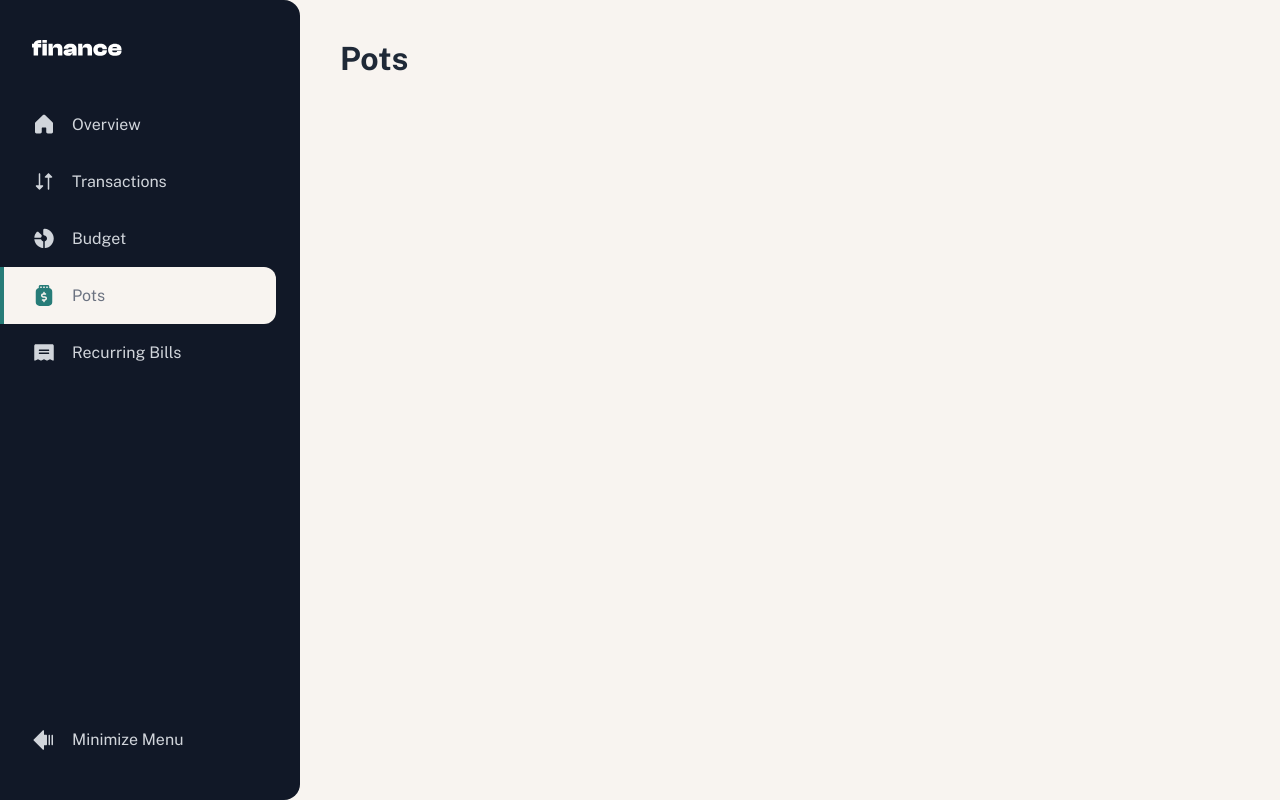
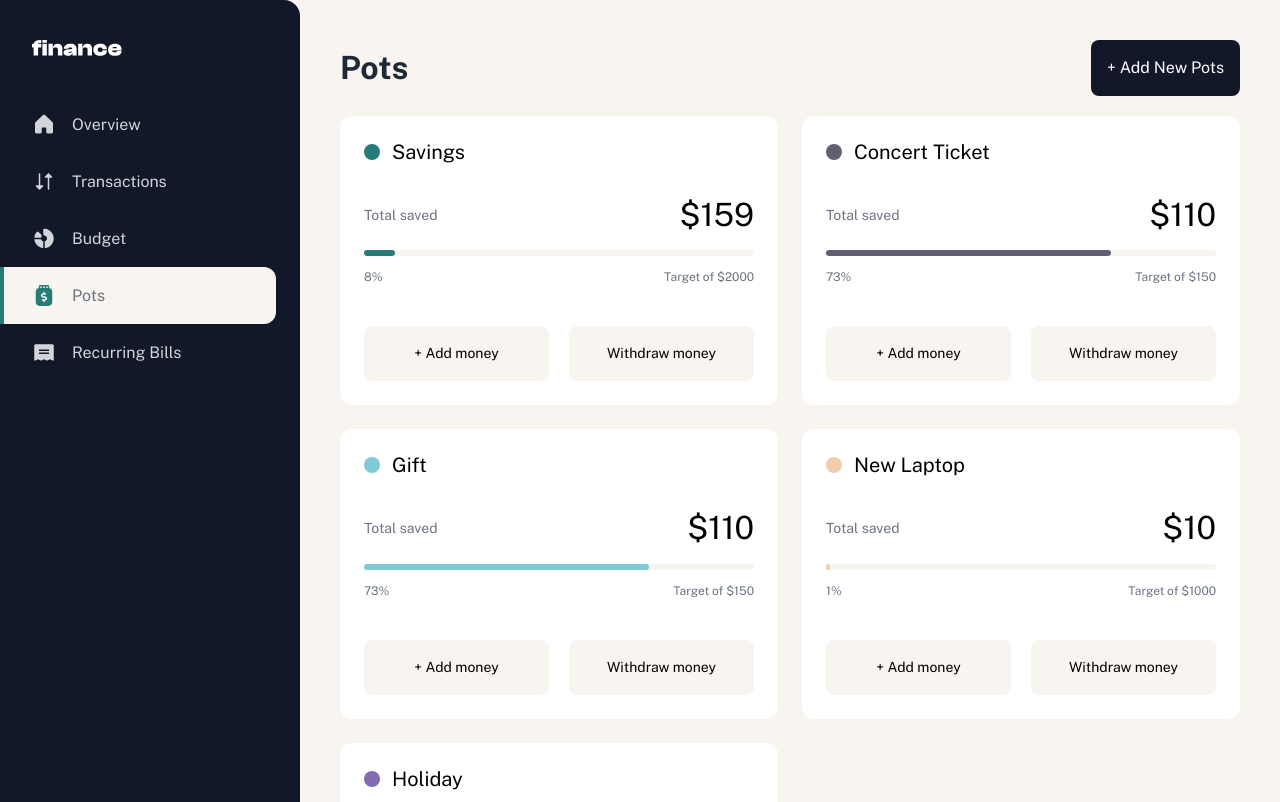
Before and after one commit to Pentium133/money-vue, a Nuxt app: page /pots in a window 1280 px wide. Shown: the top 802 px of the page. Built offline with nearby package versions, Linux system fonts and the light colour scheme.

Commit message:
add pots page

```diff
--- /dev/null
+++ b/components/ui/ButtonSecondary.vue
@@ -0,0 +1,9 @@
+<template>
+  <button
+    class="text-preset-4 rounded-lg border border-beige-100 bg-beige-100 py-4 transition hover:border hover:border-beige-500 hover:bg-white active:bg-beige-100"
+  >
+    <span class="text-bold">
+      <slot />
+    </span>
+  </button>
+</template>
--- a/components/ui/ProgressBar.vue
+++ b/components/ui/ProgressBar.vue
@@ -1,8 +1,15 @@
 <template>
-  <div class="h-8 w-full rounded border-4 border-beige-100 bg-beige-100">
+  <div
+    class="w-full rounded border-beige-100 bg-beige-100"
+    :style="{ borderWidth: border + 'px' }"
+  >
     <div
       class="h-full rounded"
-      :style="{ width: progress + '%', backgroundColor: color }"
+      :style="{
+        width: progress + '%',
+        backgroundColor: color,
+        height: height + 'px',
+      }"
     ></div>
   </div>
 </template>
@@ -18,5 +25,13 @@ const props = defineProps({
     type: String,
     required: true,
   },
+  height: {
+    type: Number,
+    default: 32, // Значение по умолчанию для высоты (в пикселях)
+  },
+  border: {
+    type: Number,
+    default: 4, // Значение по умолчанию для высоты (в пикселях)
+  },
 });
 </script>
--- /dev/null
+++ b/components/ui/pots/Block.vue
@@ -0,0 +1,56 @@
+<script lang="ts" setup>
+// Определение props для объекта
+const props = defineProps({
+  pot: {
+    type: Object,
+    required: true,
+  },
+});
+const calculateProgress = (total: number, target: number): number => {
+  if (target === 0) return 0;
+  const progress = Math.round((total / target) * 100);
+  return progress > 100 ? 100 : progress;
+};
+</script>
+
+<template>
+  <UiBlockSecondary class="w-1/2-gap-6">
+    <div class="mb-8 flex items-center space-x-3">
+      <svg
+        width="16"
+        height="16"
+        viewBox="0 0 16 16"
+        :fill="pot.theme"
+        xmlns="http://www.w3.org/2000/svg"
+      >
+        <circle cx="8" cy="8" r="8" />
+      </svg>
+
+      <h2 class="text-preset-2">{{ pot.name }}</h2>
+    </div>
+    <div class="mb-4 flex items-center justify-between">
+      <div class="text-preset-4 text-gray-500">Total saved</div>
+      <div class="text-preset-1">${{ pot.total }}</div>
+    </div>
+
+    <UiProgressBar
+      :progress="calculateProgress(pot.total, pot.target)"
+      :color="pot.theme"
+      :height="6"
+      :border="0"
+      class="mb-3"
+    />
+
+    <div class="mb-10 flex items-center justify-between">
+      <div class="text-preset-5 text-bold text-gray-500">
+        {{ calculateProgress(pot.total, pot.target) }}%
+      </div>
+      <div class="text-preset-5 text-gray-500">Target of ${{ pot.target }}</div>
+    </div>
+
+    <div class="flex items-center gap-5">
+      <UiButtonSecondary class="w-full">+ Add money</UiButtonSecondary>
+      <UiButtonSecondary class="w-full">Withdraw money</UiButtonSecondary>
+    </div>
+  </UiBlockSecondary>
+</template>
--- /dev/null
+++ b/components/ui/pots/Index.vue
@@ -0,0 +1,9 @@
+<script lang="ts" setup>
+const { pots, pending, error } = usePots();
+</script>
+
+<template>
+  <div class="flex flex-wrap gap-6">
+    <UiPotsBlock v-for="pot in pots" :key="pot.name" :pot="pot"></UiPotsBlock>
+  </div>
+</template>
--- /dev/null
+++ b/composables/usePots.ts
@@ -0,0 +1,12 @@
+export const usePots = () => {
+  const { data, pending, error } = useFetch("http://localhost:3000/data.json");
+
+  // Извлекаем только ключ transactions
+  const pots = computed(() => (data.value?.pots || []).slice(0, 10));
+
+  return {
+    pots,
+    pending,
+    error,
+  };
+};
--- a/pages/budget.vue
+++ b/pages/budget.vue
@@ -10,7 +10,7 @@
         <UiBudgetChartBlock />
       </UiBlockSecondary>
       <div class="basis-7/12">
-        <UiBudgetBlocks />
+        <UiBudget />
       </div>
     </div>
   </div>
--- a/pages/pots.vue
+++ b/pages/pots.vue
@@ -1,5 +1,10 @@
 <template>
-  <div class="pl-10 pt-10">
-    <h1 class="text-preset-1 font-bold text-gray-800">Pots</h1>
+  <div class="px-10 pt-10">
+    <div class="mb-5 flex items-center justify-between">
+      <h1 class="text-preset-1 font-bold text-gray-800">Pots</h1>
+      <a href="/budget/create" class="button-primary">+ Add New Pots</a>
+    </div>
+
+    <UiPots />
   </div>
 </template>
--- a/tailwind.config.js
+++ b/tailwind.config.js
@@ -28,6 +28,9 @@ export default {
         "5/12": "calc(42% - 12px)",
         "7/12": "calc(58% - 12px)",
       },
+      spacing: {
+        "1/2-gap-6": "calc(50% - 0.75rem)",
+      },
     },
   },
   plugins: [animate],
```
Also changed, not shown: components/ui/budget/Index.vue (renamed from components/ui/budget/Blocks.vue).
